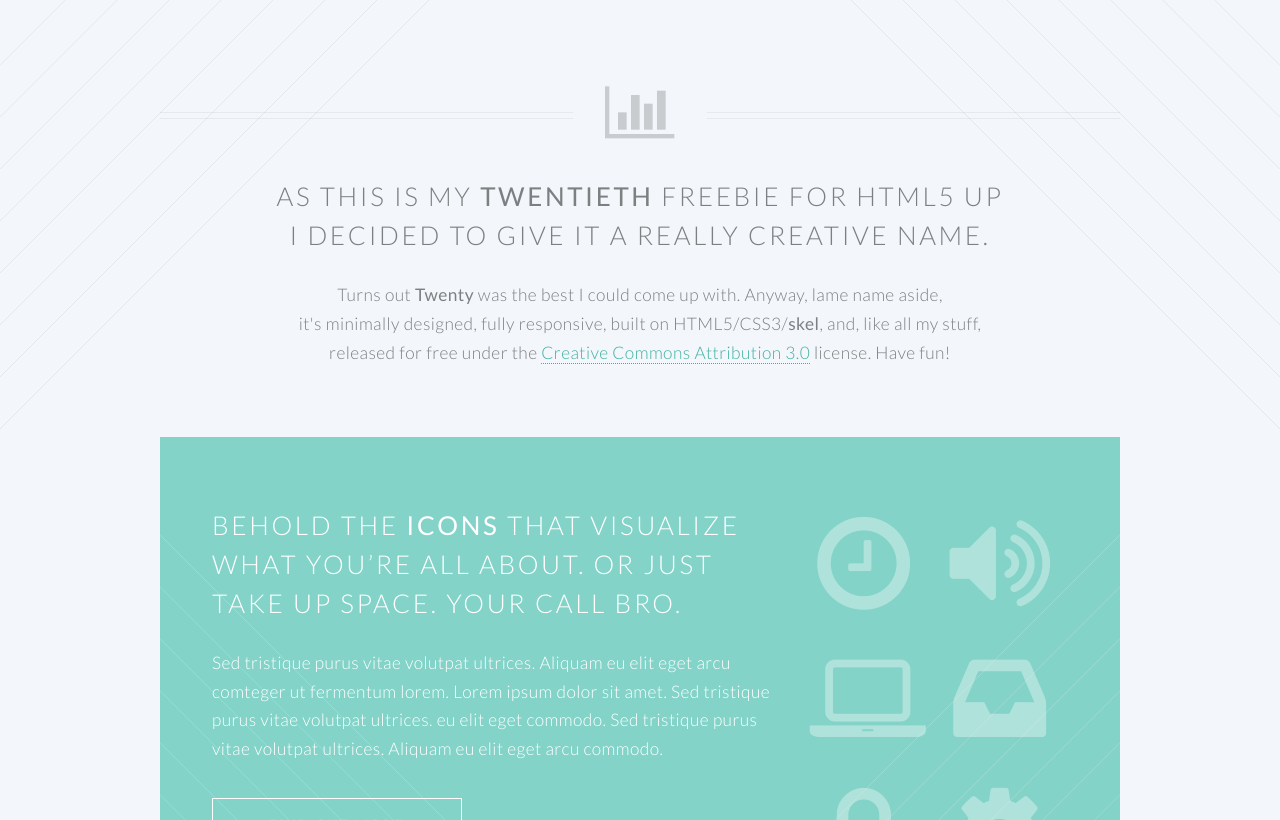
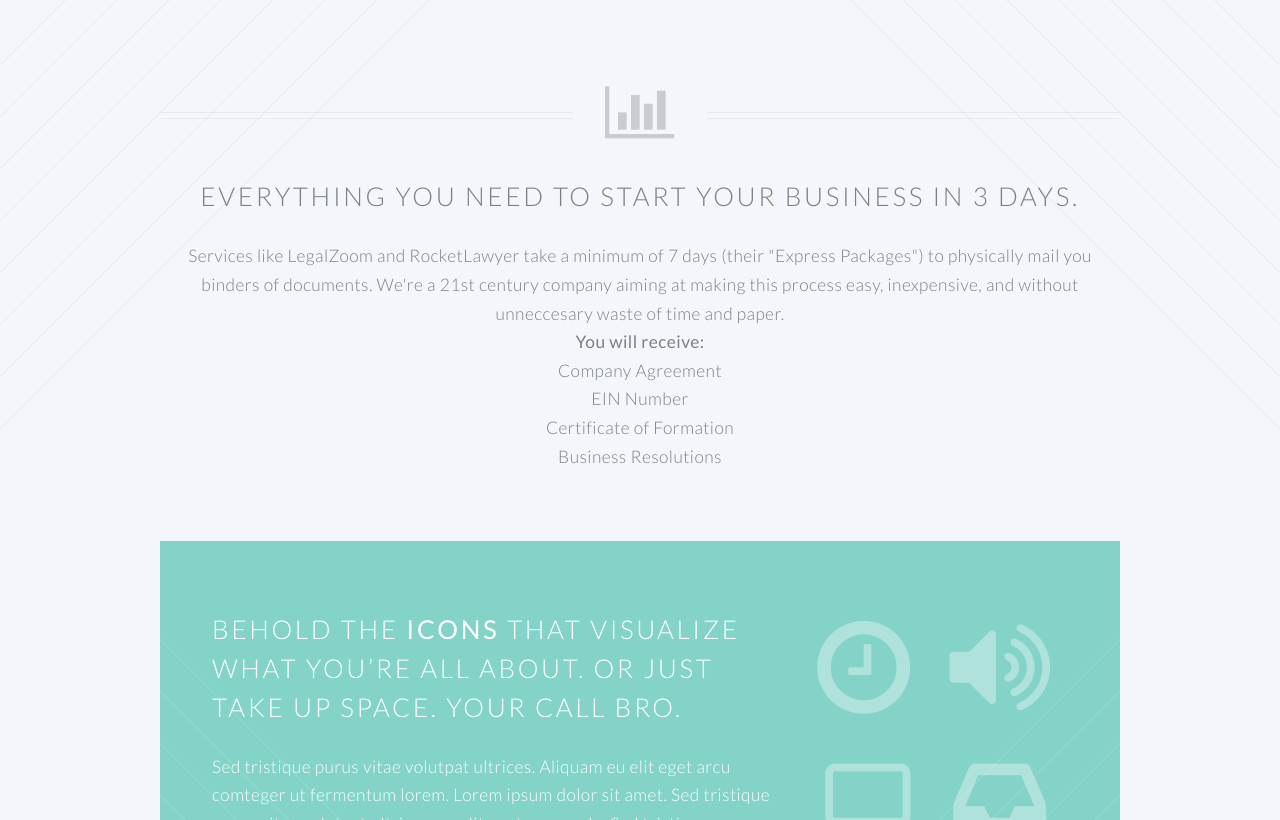
Before and after one commit to poseidonimaging/texasllcform, a Jekyll site: the page built from index.html, in a window 1280 px wide and 900 px high, scrolled down 496 px, cut to the strip 80-900 px from the top of the window. Built offline with Jekyll 4.4.1, drawn with Linux system fonts in a browser that asks for light colours.

Commit message:
Changes to homepage

```diff
--- a/index.html
+++ b/index.html
@@ -6,15 +6,15 @@ layout: landing-page
 
 				<header class="special container">
 					<span class="icon fa-bar-chart-o"></span>
-					<h2>As this is my <strong>twentieth</strong> freebie for HTML5 UP
-					<br />
-					I decided to give it a really creative name.</h2>
-					<p>Turns out <strong>Twenty</strong> was the best I could come up with. Anyway, lame name aside,
-					<br />
-					it's minimally designed, fully responsive, built on HTML5/CSS3/<strong>skel</strong>,
-					and, like all my stuff,
-					<br />
-					released for free under the <a href="http://html5up.net/license">Creative Commons Attribution 3.0</a> license. Have fun!</p>
+					<h2>Everything you need to start your business in 3 days.</h2>
+					<p>Services like LegalZoom and RocketLawyer take a minimum of 7 days (their "Express Packages") to physically mail you binders of documents. We're a 21st century company aiming at making this process easy, inexpensive, and without unneccesary waste of time and paper.</p>
+					<strong>You will receive:</strong>
+					<ul>
+						<li>Company Agreement</li>
+						<li>EIN Number</li>
+						<li>Certificate of Formation</li>
+						<li>Business Resolutions</li>
+					</ul>
 				</header>
 
 				<!-- One -->
```
